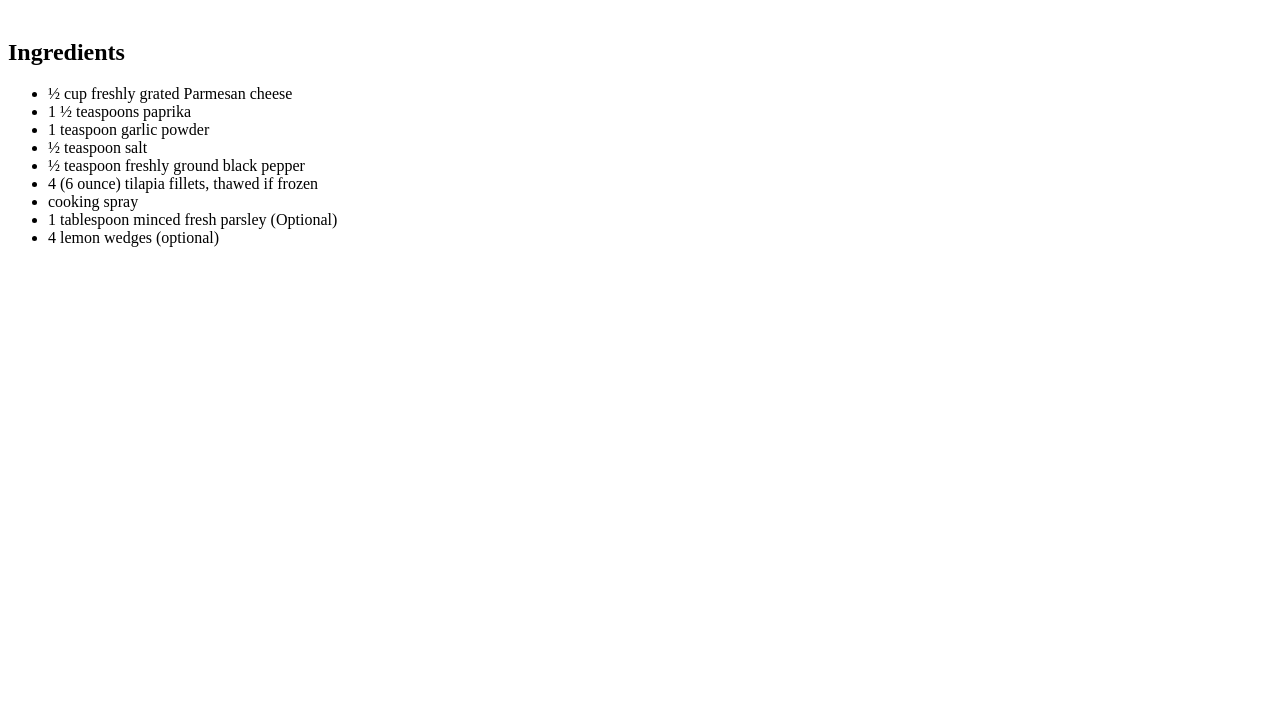
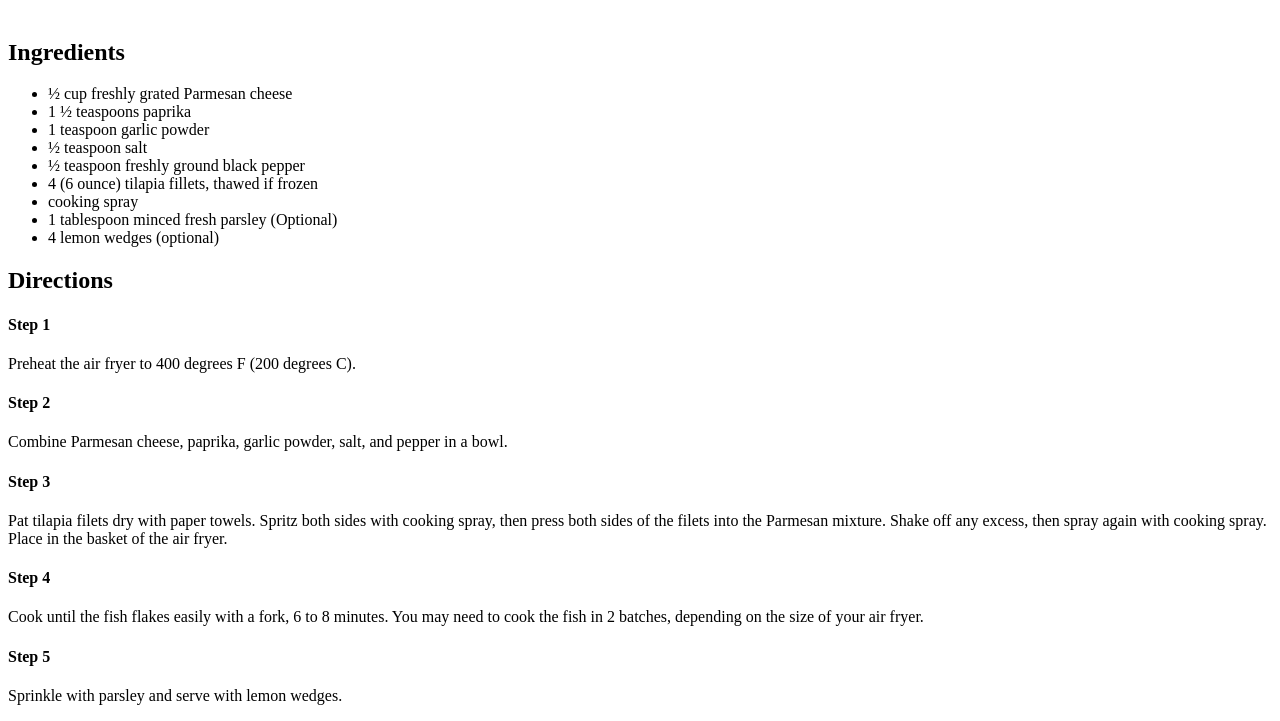
Before and after one commit to Mussesibi/odin-recipes, a plain HTML site: page recipes/tilapia.html in a window 1280 px wide. Shown: the part 120-841 px from the top of the page. Before the commit the page ends 800 px from the top, so only its background shows below. Drawn offline with Linux system fonts and the light colour scheme.

Commit message:
Add full tilapia recipe
No pic added yet but recipe is done

```diff
--- a/recipes/tilapia.html
+++ b/recipes/tilapia.html
@@ -22,5 +22,39 @@
       <li>1 tablespoon minced fresh parsley (Optional)</li>
       <li>4 lemon wedges (optional)</li>
     </ul>
+
+    <h2>Directions</h2>
+
+    <h4>Step 1</h4>
+    <p>
+        Preheat the air fryer to 400 degrees F (200 degrees C).
+    </p>
+
+    <h4>Step 2</h4>
+
+    <p>
+        Combine Parmesan cheese, paprika, garlic powder, salt, and pepper in a bowl.
+    </p>
+
+    <h4>Step 3</h4>
+
+    <p>
+        Pat tilapia filets dry with paper towels. Spritz both sides with cooking spray,
+         then press both sides of the filets into the Parmesan mixture.
+        Shake off any excess, then spray again with cooking spray.
+        Place in the basket of the air fryer.
+    </p>
+    <h4>Step 4</h4>
+
+    <p>
+        Cook until the fish flakes easily with a fork, 6 to 8 minutes.
+        You may need to cook the fish in 2 batches, depending on the size of your air fryer.
+    </p>
+    <h4>Step 5</h4>
+
+    <p>
+        Sprinkle with parsley and serve with lemon wedges.
+    </p>
+
 </body>
 </html>
```
